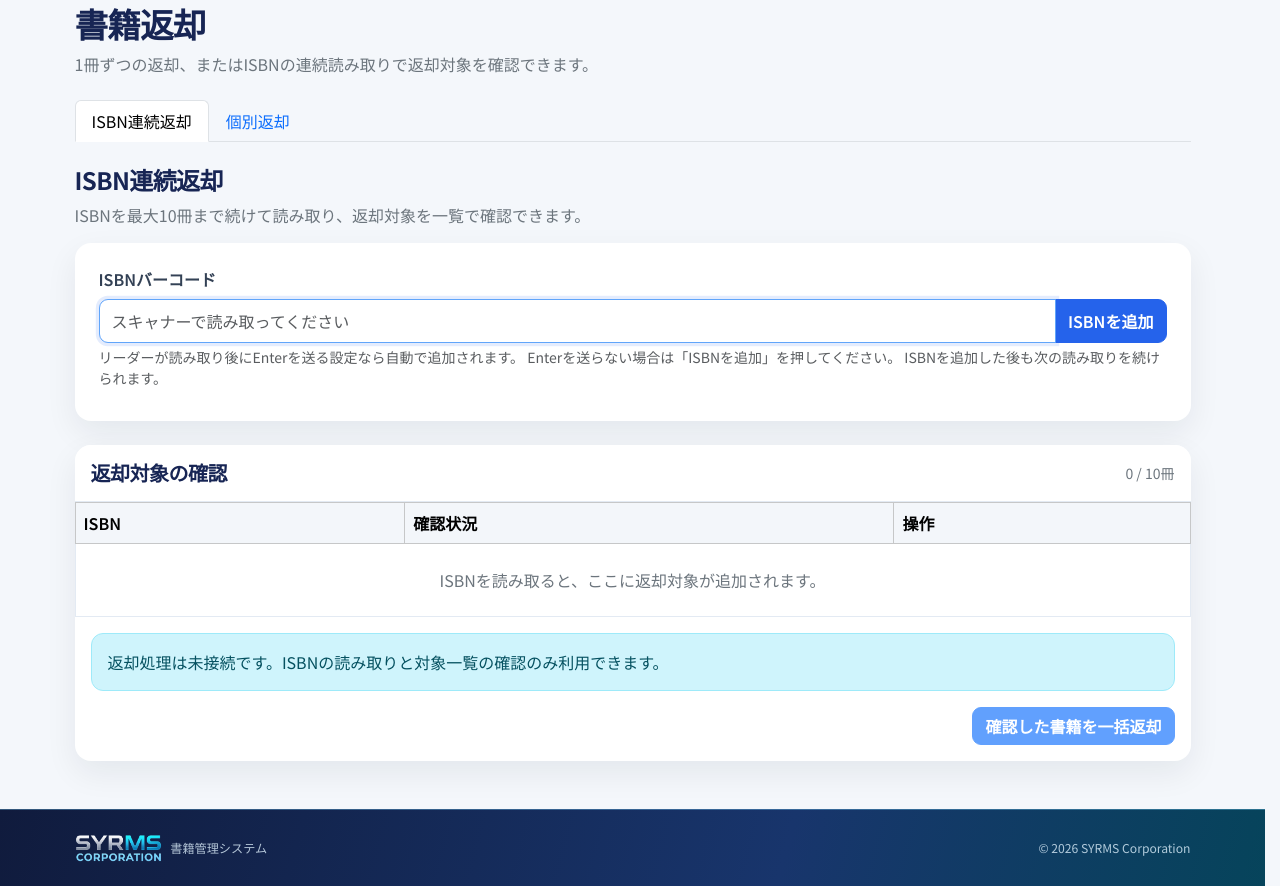
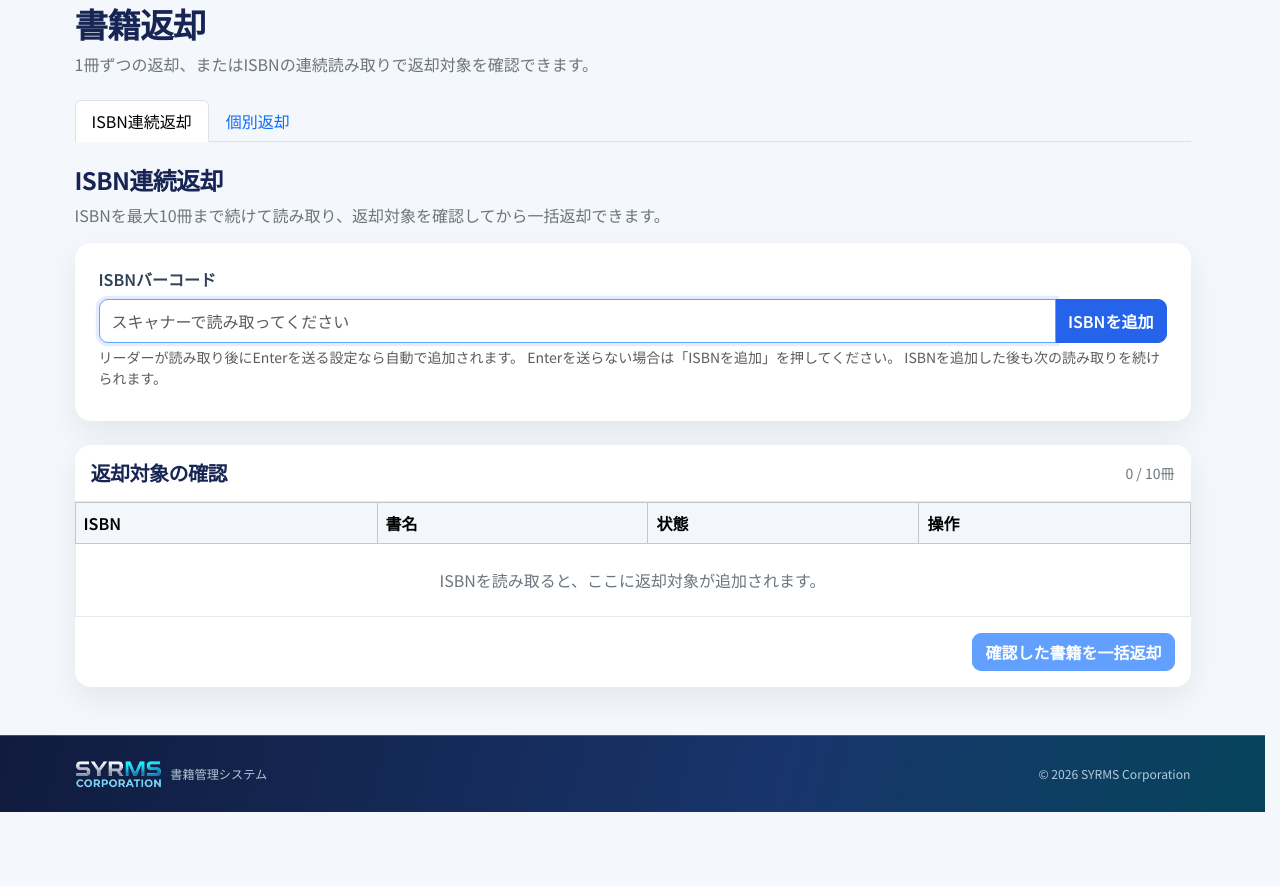
Before and after one commit to PTC-Team-1/book-management-app, a Laravel app: page /admin/books/rentals/return in a window 1280 px wide. Shown: the part 252-1138 px from the top of the page. After the commit the page ends 1064 px from the top, so only its background shows below. Run offline with Laravel 12, Linux system fonts and the light colour scheme; a user stored in the database is signed in; data comes from the database, SQL or seed files in the repository; parts of the project's set-up code (start-up, migrations or seed data) failed here and were passed over.

Commit message:
wip: temporary changes for testing return flow

```diff
--- a/app/Http/Controllers/RentalController.php
+++ b/app/Http/Controllers/RentalController.php
@@ -8,8 +8,10 @@ use App\Models\Book;
 use App\Models\RentalRequest;
 use App\Models\RentalStatus;
 use App\Services\ActivityLogger;
+use Illuminate\Http\RedirectResponse;
 use Illuminate\Http\Request;
 use Illuminate\Support\Facades\Auth;
+use Illuminate\Support\Facades\DB;
 
 class RentalController extends Controller
 {
@@ -54,7 +56,7 @@ class RentalController extends Controller
             $book->id,
         );
 
-        return view('rental-requests.complete');
+        return redirect()->route('admin.books.rentals.request.create');
     }
 
     public function request(Request $request)
@@ -102,7 +104,88 @@ class RentalController extends Controller
         );
 
         return redirect()
-            ->route('admin.books.rentals.return.form')
+            ->route('admin.books.rentals.return.create')
             ->with('status', '返却処理が完了しました');
     }
+
+    public function returnBatch(Request $request, ActivityLogger $activityLogger): RedirectResponse
+    {
+        $isbns = $request->input('isbns');
+        if (is_array($isbns)) {
+            $request->merge([
+                'isbns' => array_map(
+                    static fn($isbn) => is_string($isbn)
+                        ? strtoupper(preg_replace('/[\s-]+/', '', trim($isbn)) ?? '')
+                        : $isbn,
+                    $isbns
+                ),
+            ]);
+        }
+
+        $validatedData = $request->validate([
+            'isbns' => ['required', 'array', 'min:1', 'max:10'],
+            'isbns.*' => ['required', 'string', 'max:20', 'regex:/\A(?:\d{13}|\d{9}[\dX])\z/', 'distinct'],
+        ], [
+            'isbns.required' => '返却する書籍のISBNを読み取ってください。',
+            'isbns.min' => '返却する書籍のISBNを読み取ってください。',
+            'isbns.max' => '一度に返却できるのは10冊までです。',
+            'isbns.*.required' => 'ISBNを入力してください。',
+            'isbns.*.regex' => 'ISBNの形式が正しくありません。',
+            'isbns.*.distinct' => '同じISBNが一覧に複数あります。',
+        ]);
+
+        // DB内のISBN（ハイフン・空白除去）と照合するために全対象ISBNの書籍を取得
+        $booksByIsbn = Book::query()
+            ->whereNotNull('isbn')
+            ->whereRaw(
+                "UPPER(REPLACE(REPLACE(isbn, '-', ''), ' ', '')) IN (" . implode(',', array_fill(0, count($validatedData['isbns']), '?')) . ')',
+                $validatedData['isbns']
+            )
+            ->get()
+            ->keyBy(static fn(Book $book) => strtoupper(preg_replace('/[\s-]+/', '', (string) $book->isbn) ?? ''));
+
+        $targetBooks = [];
+
+        foreach ($validatedData['isbns'] as $index => $isbn) {
+            /** @var Book|null $book */
+            $book = $booksByIsbn->get($isbn);
+
+            if (!$book) {
+                return back()
+                    ->withErrors(["isbns.{$index}" => "ISBN「{$isbn}」の書籍が見つかりません。"])
+                    ->withInput();
+            }
+
+            if ((int) $book->rental_status_id !== ConstantsRentalStatus::RENTED) {
+                return back()
+                    ->withErrors(["isbns.{$index}" => "「{$book->title}」は現在貸出中ではありません。"])
+                    ->withInput();
+            }
+
+            $targetBooks[$index] = $book;
+        }
+
+        DB::transaction(function () use ($targetBooks, $request, $activityLogger): void {
+            foreach ($targetBooks as $book) {
+                $book->rental_status_id = ConstantsRentalStatus::AVAILABLE;
+                $book->save();
+
+                // 必要に応じて貸出中レコード（rental_requests 等）を削除または完了状態にする場合
+                RentalRequest::query()
+                    ->where('book_id', $book->id)
+                    ->delete();
+
+                $activityLogger->record(
+                    $request->user(),
+                    ActivityLog::ACTION_RETURNED ?? 'returned',
+                    ActivityLog::SUBJECT_BOOK,
+                    $book->id,
+                );
+            }
+        });
+
+        return redirect()
+            ->route('admin.books.rentals.return.create')
+            ->with('status', count($targetBooks) . '冊を返却しました。');
+    }
 }
--- a/resources/views/partials/book-batch-form.blade.php
+++ b/resources/views/partials/book-batch-form.blade.php
@@ -105,7 +105,7 @@
             published_date: String(book.published_date || ''),
             category_id: String(book.category_id || ''),
             description: String(book.description || ''),
-                thumbnail: String(book.thumbnail || ''),
+            cover_image: String(book.cover_image ?? book.cover_image_url ?? ''),
             status: 'ready',
             error: '',
         }))
@@ -208,7 +208,7 @@
             summary.textContent = '編集';
             details.appendChild(summary);
             addField(details, book, index, 'description', '説明文', 'text', true);
-                addField(details, book, index, 'thumbnail', '画像URL', 'url');
+            addField(details, book, index, 'cover_image', '画像URL', 'url');
             detailsCell.appendChild(details);
             row.appendChild(detailsCell);
 
@@ -327,7 +327,7 @@
             published_date: '',
             category_id: '',
             description: '',
-                thumbnail: '',
+            cover_image: '',
             status: 'pending',
             error: '',
         });
--- a/resources/views/rental-requests/return-form.blade.php
+++ b/resources/views/rental-requests/return-form.blade.php
@@ -4,7 +4,6 @@
 
 @section('content')
 
-    {{-- 2026年11月27日追記: 書籍登録のISBN連続操作に画面を揃えつつ、返却処理は未接続のまま分離する。 --}}
     <div class="mb-4">
         <h1 class="fw-bold mb-2">書籍返却</h1>
         <p class="text-secondary mb-0">
@@ -53,7 +52,7 @@
             <div class="mb-3">
                 <h2 class="h4 fw-bold mb-2">ISBN連続返却</h2>
                 <p class="text-secondary mb-0">
-                    ISBNを最大10冊まで続けて読み取り、返却対象を一覧で確認できます。
+                    ISBNを最大10冊まで続けて読み取り、返却対象を確認してから一括返却できます。
                 </p>
             </div>
 
@@ -81,40 +80,47 @@
                 </div>
             </div>
 
+            <form
+                action="{{ route('admin.books.rentals.return.batch-store') }}"
+                method="POST"
+                id="return-batch-form"
+                data-lookup-url="{{ route('admin.books.isbn-lookup') }}"
+                data-restored-books="{{ json_encode(old('isbns', [])) }}"
+            >
+                @csrf
                 <div class="card border-0 shadow-sm">
                     <div class="card-header bg-white py-3 d-flex justify-content-between align-items-center">
                         <h2 class="h5 fw-bold mb-0">返却対象の確認</h2>
                         <span class="text-secondary small" id="return-queue-count">0 / 10冊</span>
                     </div>
+
                     <div class="table-responsive">
                         <table class="table table-bordered align-middle mb-0">
                             <thead class="table-light">
                                 <tr>
                                     <th scope="col">ISBN</th>
-                                <th scope="col">確認状況</th>
+                                    <th scope="col">書名</th>
+                                    <th scope="col">状態</th>
                                     <th scope="col">操作</th>
                                 </tr>
                             </thead>
                             <tbody id="return-book-queue">
                                 <tr>
-                                <td colspan="3" class="text-center text-secondary p-4">
+                                    <td colspan="4" class="text-center text-secondary p-4">
                                         ISBNを読み取ると、ここに返却対象が追加されます。
                                     </td>
                                 </tr>
                             </tbody>
                         </table>
                     </div>
-                <div class="card-body">
-                    <div class="alert alert-info mb-3" role="status">
-                        返却処理は未接続です。ISBNの読み取りと対象一覧の確認のみ利用できます。
-                    </div>
-                    <div class="d-flex justify-content-end">
-                        <button type="button" class="btn btn-primary" disabled>
+
+                    <div class="card-body d-flex justify-content-end">
+                        <button type="submit" class="btn btn-primary" id="save-return-batch" disabled>
                             確認した書籍を一括返却
                         </button>
                     </div>
                 </div>
-            </div>
+            </form>
         </div>
 
         <div
@@ -126,7 +132,7 @@
             <div class="mb-3">
                 <h2 class="h4 fw-bold mb-2">個別返却</h2>
                 <p class="text-secondary mb-0">
-                    書籍と借りた社員の情報を入力します。
+                    書籍の情報を入力します。
                 </p>
             </div>
 
@@ -135,59 +141,21 @@
                     <div class="row g-4">
                         <div class="col-12">
                             <label for="return-book" class="form-label fw-semibold">
-                                書籍名またはISBN <span class="required-mark" aria-hidden="true">*</span><span class="visually-hidden">必須</span>
+                                書籍名<span class="required-mark" aria-hidden="true">*</span><span class="visually-hidden">必須</span>
                             </label>
                             <input
                                 type="text"
                                 class="form-control"
                                 id="return-book"
-                                placeholder="書籍名またはISBNを入力してください"
+                                placeholder="書籍名を入力してください"
                             >
                         </div>
-
-                        <div class="col-12 col-md-6">
-                            <label for="return-user" class="form-label fw-semibold">
-                                借りた社員 <span class="required-mark" aria-hidden="true">*</span><span class="visually-hidden">必須</span>
-                            </label>
-                            <input
-                                type="text"
-                                class="form-control"
-                                id="return-user"
-                                placeholder="社員名またはメールアドレスを入力してください"
-                            >
-                        </div>
-
-                        <div class="col-12 col-md-6">
-                            <label for="returned-at" class="form-label fw-semibold">
-                                返却日 <span class="required-mark" aria-hidden="true">*</span><span class="visually-hidden">必須</span>
-                            </label>
-                            <input
-                                type="date"
-                                class="form-control"
-                                id="returned-at"
-                                value="{{ now()->format('Y-m-d') }}"
-                            >
-                        </div>
-
-                        <div class="col-12">
-                            <label for="return-note" class="form-label fw-semibold">備考</label>
-                            <textarea
-                                class="form-control"
-                                id="return-note"
-                                rows="5"
-                                placeholder="返却に関するメモがあれば入力してください"
-                            ></textarea>
-                        </div>
-                    </div>
-
-                    <div class="alert alert-info mt-4 mb-0" role="status">
-                        返却処理は未接続です。入力内容の確認のみ利用できます。
-                    </div>
-
                     <div class="d-flex justify-content-end mt-4 pt-3 border-top">
-                        <button type="button" class="btn btn-primary" disabled>
-                            返却を登録する
+                        <form action="{{ route('admin.books.rentals.return.store') }}" method="post">
+                            <button type="submit" class="btn btn-primary" disabled>
+                                返却する
                             </button>
+                        </form>
                     </div>
                 </div>
             </div>
@@ -196,13 +164,27 @@
 
     <script>
         (() => {
+            const maxBooks = 10;
             const isbnInput = document.getElementById('return-batch-isbn');
             const addButton = document.getElementById('add-return-isbn');
             const queueBody = document.getElementById('return-book-queue');
             const queueCount = document.getElementById('return-queue-count');
+            const saveButton = document.getElementById('save-return-batch');
             const scanStatus = document.getElementById('return-scan-status');
-            const queue = [];
-            const maxBooks = 10;
+            const batchForm = document.getElementById('return-batch-form');
+            const batchTab = document.getElementById('return-batch-tab');
+            const lookupUrl = batchForm.dataset.lookupUrl;
+            const restoredIsbns = JSON.parse(batchForm.dataset.restoredBooks || '[]');
+
+            const queue = Array.isArray(restoredIsbns)
+                ? restoredIsbns.map((isbn) => ({
+                    isbn: String(isbn || ''),
+                    title: '',
+                    status: 'pending',
+                    error: '',
+                }))
+                : [];
+            let processingLookups = false;
 
             const setScanStatus = (message, isError = false) => {
                 scanStatus.textContent = message;
@@ -211,47 +193,131 @@
                     : 'small mt-2 text-secondary';
             };
 
-            const renderQueue = () => {
-                queueBody.replaceChildren();
+            const isBusy = () => queue.some((item) => item.status === 'pending' || item.status === 'loading');
+
+            const hasInvalidOrUnverified = () => queue.some((item) => item.status !== 'ready');
+
+            const updateControls = () => {
                 queueCount.textContent = `${queue.length} / ${maxBooks}冊`;
                 isbnInput.disabled = queue.length >= maxBooks;
                 addButton.disabled = queue.length >= maxBooks;
+                saveButton.disabled = queue.length === 0 || isBusy() || hasInvalidOrUnverified();
+            };
+
+            const renderQueue = () => {
+                queueBody.replaceChildren();
 
                 if (queue.length === 0) {
                     const row = document.createElement('tr');
                     const cell = document.createElement('td');
-                    cell.colSpan = 3;
+                    cell.colSpan = 4;
                     cell.className = 'text-center text-secondary p-4';
                     cell.textContent = 'ISBNを読み取ると、ここに返却対象が追加されます。';
                     row.appendChild(cell);
                     queueBody.appendChild(row);
+                    updateControls();
 
                     return;
                 }
 
-                queue.forEach((isbn, index) => {
+                queue.forEach((item, index) => {
                     const row = document.createElement('tr');
+
+                    // 送信用のISBN値と表示用テキスト
                     const isbnCell = document.createElement('td');
+                    const hiddenInput = document.createElement('input');
+                    hiddenInput.type = 'hidden';
+                    hiddenInput.name = `isbns[${index}]`;
+                    hiddenInput.value = item.isbn;
+                    isbnCell.appendChild(hiddenInput);
+                    isbnCell.appendChild(document.createTextNode(item.isbn));
+                    row.appendChild(isbnCell);
+
+                    // 書名（確認取得後に表示）
+                    const titleCell = document.createElement('td');
+                    titleCell.textContent = item.title || '—';
+                    row.appendChild(titleCell);
+
+                    // 確認状況
                     const statusCell = document.createElement('td');
+                    statusCell.className = item.status === 'failed' ? 'text-danger small' : 'small';
+                    if (item.status === 'failed' && item.error) {
+                        statusCell.title = item.error;
+                    }
+                    statusCell.textContent = item.status === 'ready'
+                        ? '返却可能（貸出中）'
+                        : item.status === 'loading'
+                            ? '確認中'
+                            : item.status === 'failed'
+                                ? (item.error || '返却対象外')
+                                : '確認待ち';
+                    row.appendChild(statusCell);
+
+                    // 操作
                     const actionCell = document.createElement('td');
                     const removeButton = document.createElement('button');
-
-                    isbnCell.textContent = isbn;
-                    statusCell.textContent = 'ISBN読み取り済み';
                     removeButton.type = 'button';
                     removeButton.className = 'btn btn-sm btn-outline-danger';
                     removeButton.textContent = '削除';
+                    removeButton.disabled = isBusy();
                     removeButton.setAttribute('aria-label', `${index + 1}冊目を一覧から削除`);
                     removeButton.addEventListener('click', () => {
                         queue.splice(index, 1);
                         renderQueue();
                         isbnInput.focus();
                     });
+                    actionCell.appendChild(removeButton);
+                    row.appendChild(actionCell);
 
-                    actionCell.appendChild(removeButton);
-                    row.append(isbnCell, statusCell, actionCell);
                     queueBody.appendChild(row);
                 });
+
+                updateControls();
+            };
+
+            const processPendingLookups = async () => {
+                if (processingLookups || !lookupUrl) {
+                    return;
+                }
+
+                processingLookups = true;
+
+                try {
+                    let target;
+                    while ((target = queue.find((item) => item.status === 'pending'))) {
+                        target.status = 'loading';
+                        renderQueue();
+
+                        try {
+                            const response = await fetch(
+                                `${lookupUrl}?isbn=${encodeURIComponent(target.isbn)}`,
+                                { headers: { Accept: 'application/json' } }
+                            );
+                            const result = await response.json();
+
+                            if (!response.ok) {
+                                throw new Error(result.message || '貸出中の書籍を確認できませんでした。');
+                            }
+
+                            target.title = String(result.title || '');
+                            target.status = 'ready';
+                            target.error = '';
+                        } catch (error) {
+                            target.status = 'failed';
+                            target.error = error instanceof Error
+                                ? error.message
+                                : '貸出中の書籍を確認できませんでした。';
+                        }
+
+                        renderQueue();
+                    }
+                } finally {
+                    processingLookups = false;
+                    updateControls();
+                    if (batchTab.classList.contains('active')) {
+                        isbnInput.focus();
+                    }
+                }
             };
 
             const addScannedIsbn = () => {
@@ -260,6 +326,7 @@
                 if (!isbn) {
                     setScanStatus('先にISBNを読み取ってください。', true);
                     isbnInput.focus();
+
                     return;
                 }
 
@@ -267,26 +334,36 @@
                     setScanStatus('ISBNを正しく読み取れませんでした。再度スキャンしてください。', true);
                     isbnInput.focus();
                     isbnInput.select();
+
                     return;
                 }
 
-                if (queue.includes(isbn)) {
+                if (queue.some((item) => item.isbn === isbn)) {
                     setScanStatus('このISBNはすでに一覧にあります。', true);
                     isbnInput.value = '';
                     isbnInput.focus();
+
                     return;
                 }
 
                 if (queue.length >= maxBooks) {
-                    setScanStatus('一度に確認できるのは10冊までです。', true);
+                    setScanStatus(`一度に返却できるのは${maxBooks}冊までです。`, true);
+
                     return;
                 }
 
-                queue.push(isbn);
+                queue.push({
+                    isbn,
+                    title: '',
+                    status: 'pending',
+                    error: '',
+                });
+
                 isbnInput.value = '';
                 setScanStatus('ISBNを追加しました。続けてスキャンできます。');
                 renderQueue();
                 isbnInput.focus();
+                processPendingLookups();
             };
 
             isbnInput.addEventListener('keydown', (event) => {
@@ -297,12 +374,17 @@
             });
 
             addButton.addEventListener('click', addScannedIsbn);
-            document.getElementById('return-batch-tab').addEventListener('shown.bs.tab', () => {
+
+            batchTab.addEventListener('shown.bs.tab', () => {
                 isbnInput.focus();
             });
 
             renderQueue();
+            if (queue.some((item) => item.status === 'pending')) {
+                processPendingLookups();
+            } else if (batchTab.classList.contains('active')) {
                 isbnInput.focus();
+            }
         })();
     </script>
 
--- a/routes/admin/rentals.php
+++ b/routes/admin/rentals.php
@@ -18,3 +18,7 @@ Route::get('/books/rentals/return', [RentalController::class, 'returnForm'])
 // 書籍返却アクション
 Route::post('/books/rentals/return', [RentalController::class, 'return'])
     ->name('books.rentals.return.store');
+
+// 一括書籍返却アクション
+Route::post('/books/rentals/return/batch-store', [RentalController::class, 'returnBatch'])
+    ->name('books.rentals.return.batch-store');
```
Also changed, not shown: app/Http/Controllers/Admin/BookController.php (+81 -4 lines). Lines whose indentation alone changed are shown as unchanged.
